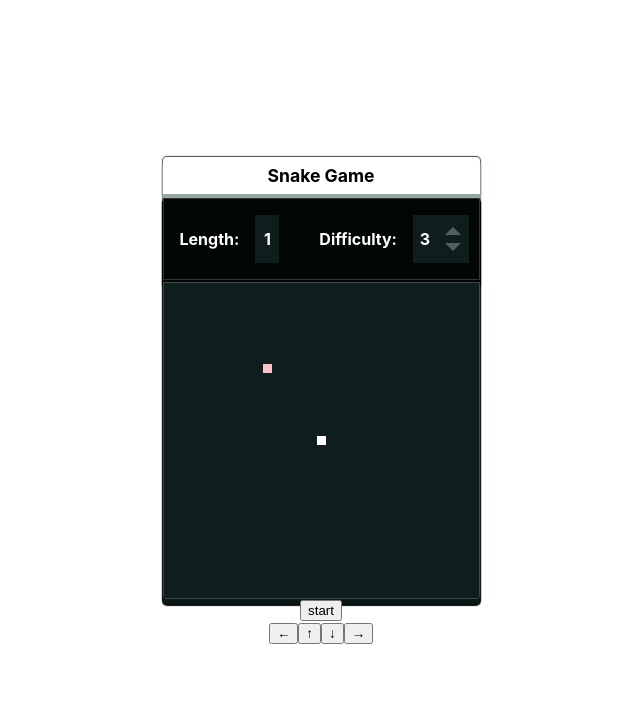
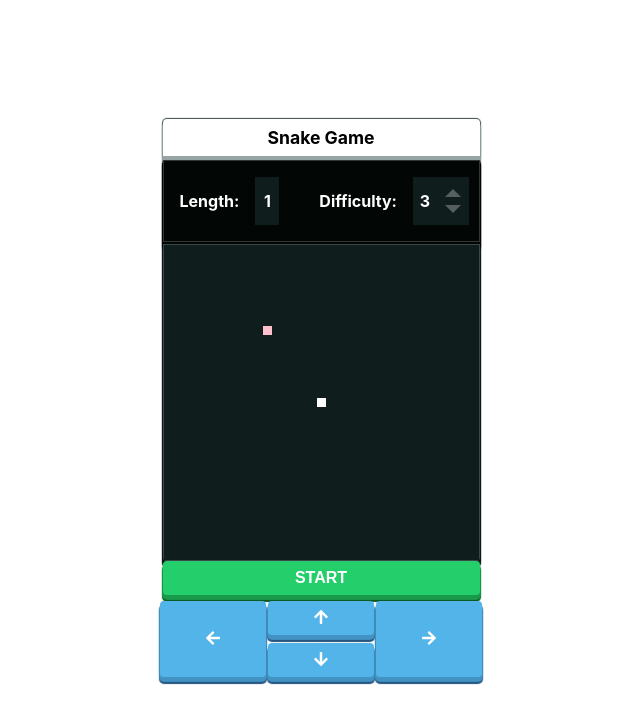
Before and after one commit to T-Aruga/hooks-snake-game, a React (Create React App) app: page / in a window 1280 px wide. Shown: the top 724 px of the page, without its empty margins (319-959 px from the left). Built offline with nearby package versions, Linux system fonts and the light colour scheme.

Commit message:
Add styling

```diff
--- a/package.json
+++ b/package.json
@@ -3,6 +3,9 @@
   "version": "0.1.0",
   "private": true,
   "dependencies": {
+    "@fortawesome/fontawesome-svg-core": "^1.2.34",
+    "@fortawesome/free-solid-svg-icons": "^5.15.2",
+    "@fortawesome/react-fontawesome": "^0.1.14",
     "@testing-library/jest-dom": "^5.11.4",
     "@testing-library/react": "^11.1.0",
     "@testing-library/user-event": "^12.1.10",
--- a/src/components/Button.jsx
+++ b/src/components/Button.jsx
@@ -3,10 +3,10 @@
 const Button = ({ status, onStart, onStop, onRestart }) => {
   return (
     <div className="button">
-      { status === "gameover" && <button onClick={onRestart}>gameover</button> }
-      { status === "init" && <button onClick={onStart}>start</button> }
-      { status === "suspended" && <button onClick={onStart}>start</button> }
-      { status === "playing" && <button onClick={onStop}>stop</button> }
+      { status === "gameover" && <button className="btn btn-gameover" onClick={onRestart}>gameover</button> }
+      { status === "init" && <button className="btn btn-init" onClick={onStart}>start</button> }
+      { status === "suspended" && <button className="btn btn-suspended" onClick={onStart}>start</button> }
+      { status === "playing" && <button className="btn btn-playing" onClick={onStop}>stop</button> }
     </div>
   );
 };
--- a/src/components/ManipulationPanel.jsx
+++ b/src/components/ManipulationPanel.jsx
@@ -1,4 +1,12 @@
 import React from 'react';
+import { FontAwesomeIcon } from '@fortawesome/react-fontawesome'
+import {
+  faArrowLeft,
+  faArrowUp,
+  faArrowDown,
+  faArrowRight
+} from '@fortawesome/free-solid-svg-icons'
+
 
 const ManipulationPanel = ({ onChange }) => {
   const onUp = () => onChange('up')
@@ -8,10 +16,20 @@
 
   return (
     <div className="manipulation-panel">
-      <button onClick={onLeft}>←</button>
-      <button onClick={onUp}>↑</button>
-      <button onClick={onDown}>↓</button>
-      <button onClick={onRight}>→</button>
+      <button className="manipulation-btn btn btn-left" onClick={onLeft}>
+        <FontAwesomeIcon icon={faArrowLeft} />
+      </button>
+      <div>
+        <button className="manipulation-btn btn btn-up" onClick={onUp}>
+          <FontAwesomeIcon icon={faArrowUp} />
+        </button>
+        <button className="manipulation-btn btn btn-down" onClick={onDown}>
+          <FontAwesomeIcon icon={faArrowDown} />
+        </button>
+      </div>
+      <button className="manipulation-btn btn btn-right" onClick={onRight}>
+        <FontAwesomeIcon icon={faArrowRight} />
+      </button>
     </div>
   );
 };
```
Also changed, not shown: 2 other files (tests, documents, lock files or other folders).
